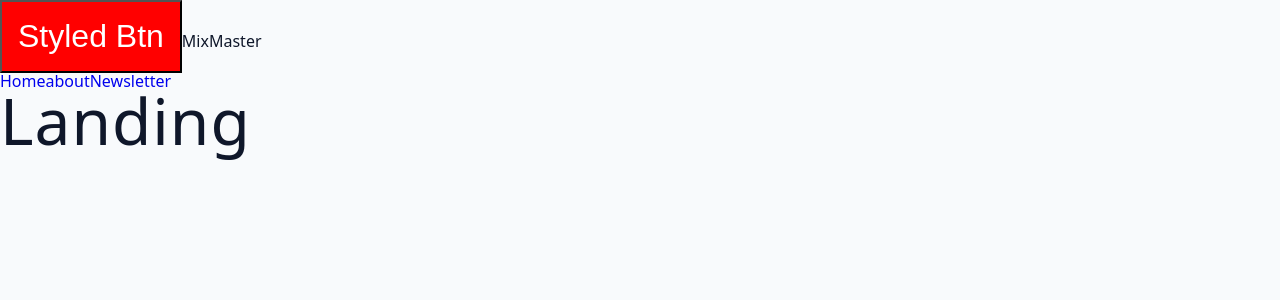
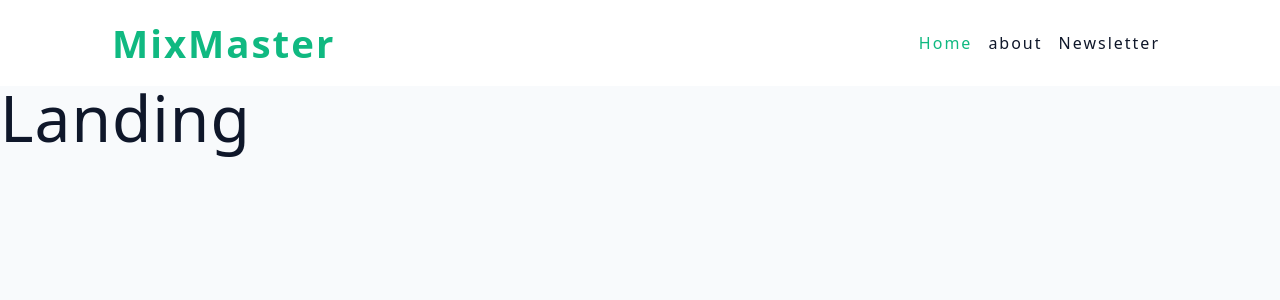
Before and after one commit to rupamsutar/mix-master, a React (Vite) app: page / in a window 1280 px wide. Shown: the top 300 px of the page. Built offline with nearby package versions, Linux system fonts and the light colour scheme.

Commit message:
Wrapper Styled component setup done !

```diff
--- a/src/components/Navbar.jsx
+++ b/src/components/Navbar.jsx
@@ -1,19 +1,11 @@
 import React from 'react'
 import { NavLink } from 'react-router-dom';
-import styled from 'styled-components';
-
-const StyledBtn = styled.button`
-    background: red;
-    color: white;
-    font-size: 2rem;
-    padding: 1rem;
-`
+import Wrapper from '../assets/wrappers/Navbar';
 
 const Navbar = () => {
   return (
-    <nav>
+    <Wrapper>
         <div className="nav-center">
-            <StyledBtn>Styled Btn</StyledBtn>
             <span className="logo">MixMaster</span>
             <div className="nav-links">
                 <NavLink to='/' className='nav-link'>Home</NavLink>
@@ -22,7 +14,7 @@ const Navbar = () => {
 
             </div>
         </div>
-    </nav>
+    </Wrapper>
   )
 }
 
```
Also changed, not shown: src/assets/wrappers/Navbar.js (+9 -2 lines).
